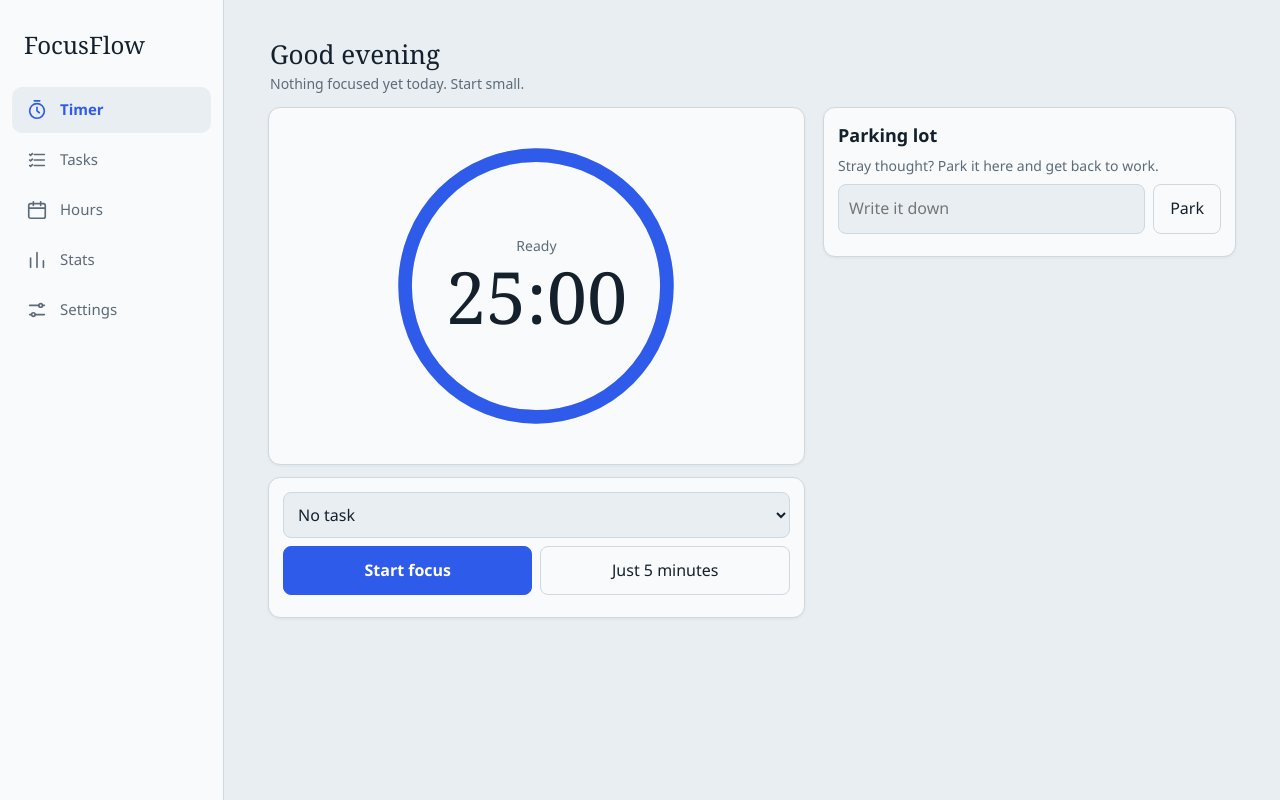
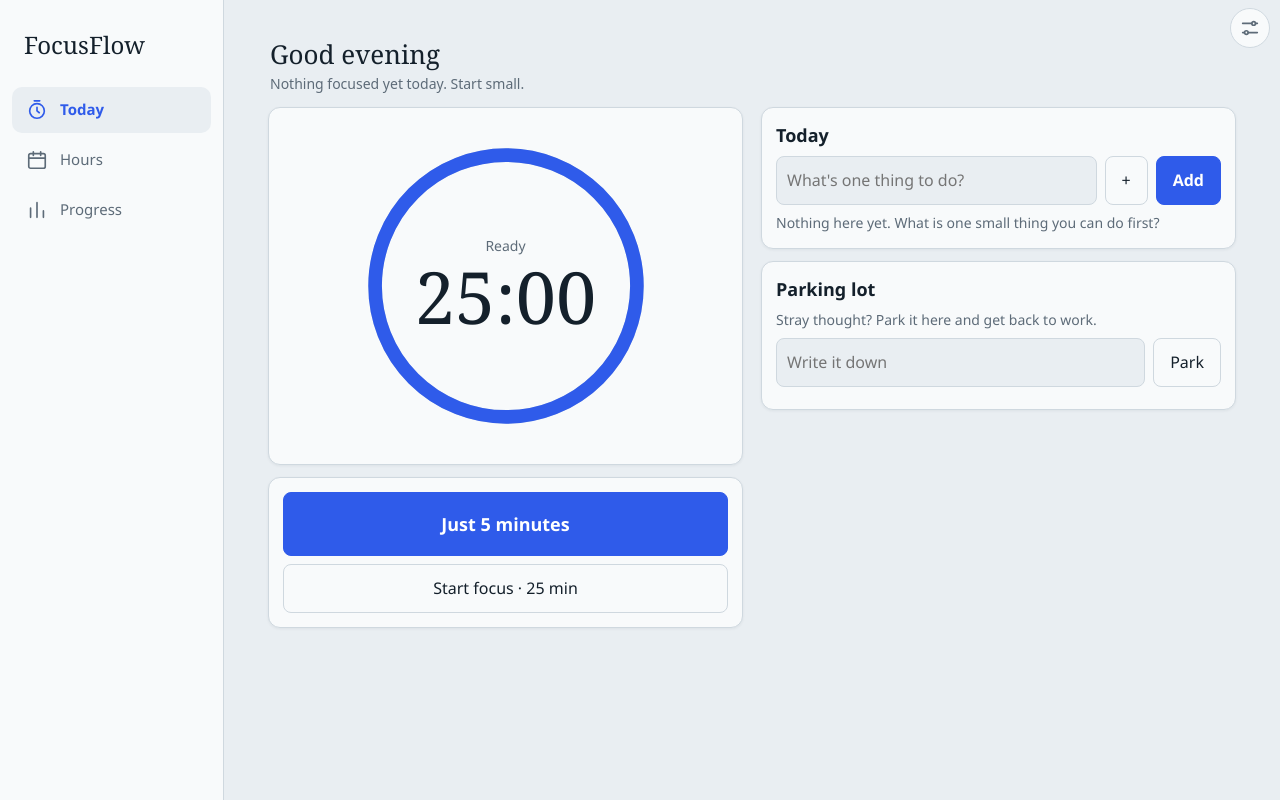
Before and after one commit to eronik91/focusflow, a plain HTML site: page index.html in a window 1280 px wide. Drawn offline with Linux system fonts and the light colour scheme.

Commit message:
Merge Timer and Tasks into one Today screen
Single Today screen with timer ring, Just 5 minutes, task input and top-3 list. Navigation reduced to Today, Hours, Progress with Settings as a corner gear. One-tap quit reasons, Gentle default, keep going +10 min at session end, weekly consistency instead of streak, quit-reason tally in Progress. Desktop two-column layout. Bump cache to v9.

```diff
--- a/index.html
+++ b/index.html
@@ -29,6 +29,11 @@ input,select{font:inherit;width:100%;padding:10px;border-radius:8px;border:1px s
 .rin .big{font-size:clamp(48px,17vw,68px);margin:4px 0}
 .hi{font:400 26px Georgia,serif;margin:4px 2px 14px}.hi small{display:block;font:14px system-ui,sans-serif;color:var(--mu);margin-top:2px}
 .card{box-shadow:0 1px 3px rgba(20,32,43,.06)}button:active{transform:scale(.97)}
+.cta{width:100%;padding:18px;font-size:18px}#go{width:100%;margin-top:8px}
+.item.cur{border-left:3px solid var(--ac);padding-left:8px}.item[data-t]{cursor:pointer}
+#db{flex-wrap:wrap}#db button{flex:1 1 40%}
+.gear{position:fixed;top:calc(8px + env(safe-area-inset-top));right:10px;z-index:6;width:40px;height:40px;padding:0;border-radius:50%;display:flex;align-items:center;justify-content:center;color:var(--mu);background:var(--card)}
+.gear svg{width:22px;height:22px;fill:none;stroke:currentColor;stroke-width:1.8;stroke-linecap:round;stroke-linejoin:round}
 .sw{width:40px;height:40px;border-radius:50%;padding:0;border:3px solid var(--card);outline:1px solid var(--line)}.row .sw{flex:0 0 40px}.sw.on{outline:3px solid var(--tx)}
 .big{font:400 84px/1 "Iowan Old Style",Georgia,serif;font-variant-numeric:tabular-nums;margin:10px 0}
 .mu{color:var(--mu);font-size:14px}
@@ -59,29 +64,38 @@ nav{top:0;right:auto;width:224px;flex-direction:column;gap:4px;border-top:0;bord
 nav button{flex:0 0 auto;flex-direction:row;justify-content:flex-start;gap:12px;font-size:15px;padding:12px 14px;border-radius:10px;width:100%}
 nav button.on{background:var(--bg)}
 .big{font-size:112px}.rin .big{font-size:72px}#tclock{font-size:84px!important}
-#v-timer.on,#v-time.on,#v-stats.on,#v-set.on{display:grid;gap:0 18px;align-items:start}
-#v-timer.on{grid-template-columns:1.3fr 1fr}#v-timer .hi{grid-column:1/-1}#v-timer #parkc{grid-column:2;grid-row:2/span 2}#parkc.hide{display:block!important}
+#v-time.on,#v-stats.on,#v-set.on{display:grid;gap:0 18px;align-items:start}
+.cols{display:grid;grid-template-columns:1fr 1fr;gap:18px;align-items:start}
+#parkc.hide{display:block!important}
 #v-time.on{grid-template-columns:360px 1fr}#v-time>.card:nth-child(3){grid-column:2;grid-row:1/span 2}
 #v-stats.on,#v-set.on{grid-template-columns:1fr 1fr}#v-stats>.card:first-child{grid-column:1/-1}
 #v-tasks.on{max-width:720px}
 }
 dialog label{display:block;margin-top:8px}
 #print{display:none}
-@media print{body{background:#fff!important;color:#000!important;padding:0!important;font:11pt/1.4 system-ui,"Segoe UI",sans-serif}main,nav,dialog{display:none!important}#print{display:block}#print h1{font-size:22pt;margin:0 0 8px}#print table{width:100%;border-collapse:collapse}#print th,#print td{border-bottom:1px solid #aaa;padding:5px 6px;text-align:left;vertical-align:top}#print .r{text-align:right}#print .s td{font-weight:600;background:#f0f0f0}#print .tt{font-weight:600;font-size:13pt;margin:10px 0 0}}
+@media print{body{background:#fff!important;color:#000!important;padding:0!important;font:11pt/1.4 system-ui,"Segoe UI",sans-serif}main,nav,dialog,.gear{display:none!important}#print{display:block}#print h1{font-size:22pt;margin:0 0 8px}#print table{width:100%;border-collapse:collapse}#print th,#print td{border-bottom:1px solid #aaa;padding:5px 6px;text-align:left;vertical-align:top}#print .r{text-align:right}#print .s td{font-weight:600;background:#f0f0f0}#print .tt{font-weight:600;font-size:13pt;margin:10px 0 0}}
 </style></head><body>
+<button class="gear" id="gear" data-v="set" aria-label="Settings"><svg viewBox="0 0 24 24" aria-hidden="true"><path d="M4 7h10M18 7h2M4 17h2M10 17h10"/><circle cx="16" cy="7" r="2"/><circle cx="8" cy="17" r="2"/></svg></button>
 <main>
 <section id="v-timer" class="on">
   <div class="hi" id="hi"></div>
+  <div class="cols">
+  <div class="colL">
   <div class="card tank"><div class="ringw"><svg viewBox="0 0 220 220" aria-hidden="true"><circle class="rt" cx="110" cy="110" r="96"/><circle id="ring" class="rp" cx="110" cy="110" r="96"/></svg>
     <div class="rin"><div class="mu" id="lbl">Ready</div><div class="big" id="time">25:00</div><div class="mu" id="cur"></div></div></div>
   </div>
   <div class="card">
-    <select id="task" aria-label="Current task"></select>
-    <div id="idle" class="row">
-      <button class="p" id="go">Start focus</button>
-      <button id="mini">Just 5 minutes</button>
-    </div>
+    <div id="idle"><button class="p cta" id="mini">Just 5 minutes</button><button id="go">Start focus</button></div>
     <div id="run" class="row hide"><button id="stop">Quit</button></div>
+  </div>
+  </div>
+  <div class="colR">
+  <div class="card" id="tasks">
+    <h2>Today</h2>
+    <div class="row"><input id="tin" placeholder="What's one thing to do?" aria-label="New task"><button id="tplus" aria-label="Add client" style="flex:0">+</button><button class="p" id="tadd" style="flex:0">Add</button></div>
+    <input id="tcin" class="hide" list="cls" placeholder="Client (optional)" aria-label="Client" style="margin-top:8px">
+    <div id="tlist"></div>
+    <button id="tall" class="hide" style="width:100%;margin-top:8px">Show all</button>
   </div>
   <div class="card" id="parkc">
     <h2>Parking lot</h2>
@@ -89,12 +103,7 @@ dialog label{display:block;margin-top:8px}
     <div class="row"><input id="pin" placeholder="Write it down"><button id="padd" style="flex:0">Park</button></div>
     <div id="plist"></div>
   </div>
-</section>
-<section id="v-tasks">
-  <div class="card"><h2>Tasks</h2>
-    <input id="tcin" list="cls" placeholder="Client (optional)" aria-label="Client" style="margin-bottom:8px">
-    <div class="row"><input id="tin" placeholder="Add a task"><button class="p" id="tadd" style="flex:0">Add</button></div>
-    <div id="tlist"></div>
+  </div>
   </div>
 </section>
 <section id="v-time">
@@ -107,9 +116,9 @@ dialog label{display:block;margin-top:8px}
   <div class="card"><div class="row"><button id="tadd2">+ Add entry</button><button class="p" id="trep">PDF report</button></div><div id="tents"></div></div>
 </section>
 <section id="v-stats">
-  <div class="card stats"><div><b id="s1">0</b><span class="mu">min today</span></div><div><b id="s2">0</b><span class="mu">day streak</span></div><div><b id="s3">0</b><span class="mu">sessions</span></div></div>
+  <div class="card stats"><div><b id="s1">0</b><span class="mu">min today</span></div><div><b id="s2">0</b><span class="mu">days this week</span></div><div><b id="s3">0</b><span class="mu">sessions</span></div></div>
   <div class="card"><h2>Last 7 days</h2><div class="bars" id="bars"></div><div style="height:18px"></div></div>
-  <div class="card"><h2>Recent quits</h2><div id="quits" class="mu"></div></div>
+  <div class="card"><h2>What gets in the way</h2><div id="quits" class="mu"></div></div>
 </section>
 <section id="v-set">
   <div class="card"><h2>Strictness</h2>
@@ -121,7 +130,7 @@ dialog label{display:block;margin-top:8px}
   <div class="card"><h2>Sync</h2><div class="mu" id="sync">Loading…</div><div class="row"><button class="p" id="sbtn" disabled>Sign in with Google</button></div></div>
 </section>
 </main>
-<nav><div class="brand">FocusFlow</div><button data-v="timer" class="on"><svg viewBox="0 0 24 24" aria-hidden="true"><circle cx="12" cy="13" r="8"/><path d="M12 9v4l2.5 2M9 2h6"/></svg><span>Timer</span></button><button data-v="tasks"><svg viewBox="0 0 24 24" aria-hidden="true"><path d="M9 6h11M9 12h11M9 18h11M4 6l1 1 2-2M4 12l1 1 2-2M4 18l1 1 2-2"/></svg><span>Tasks</span></button><button data-v="time"><svg viewBox="0 0 24 24" aria-hidden="true"><rect x="3" y="5" width="18" height="16" rx="2"/><path d="M3 10h18M8 3v4M16 3v4"/></svg><span>Hours</span></button><button data-v="stats"><svg viewBox="0 0 24 24" aria-hidden="true"><path d="M5 20V10M12 20V4M19 20v-7"/></svg><span>Stats</span></button><button data-v="set"><svg viewBox="0 0 24 24" aria-hidden="true"><path d="M4 7h10M18 7h2M4 17h2M10 17h10"/><circle cx="16" cy="7" r="2"/><circle cx="8" cy="17" r="2"/></svg><span>Settings</span></button></nav>
+<nav><div class="brand">FocusFlow</div><button data-v="timer" class="on"><svg viewBox="0 0 24 24" aria-hidden="true"><circle cx="12" cy="13" r="8"/><path d="M12 9v4l2.5 2M9 2h6"/></svg><span>Today</span></button><button data-v="time"><svg viewBox="0 0 24 24" aria-hidden="true"><rect x="3" y="5" width="18" height="16" rx="2"/><path d="M3 10h18M8 3v4M16 3v4"/></svg><span>Hours</span></button><button data-v="stats"><svg viewBox="0 0 24 24" aria-hidden="true"><path d="M5 20V10M12 20V4M19 20v-7"/></svg><span>Progress</span></button></nav>
 <dialog id="edlg"><h2 id="edt">Entry</h2>
  <label class="mu">Date<input type="date" id="ed-d"></label>
  <div class="row"><label class="mu">In<input type="time" id="ed-i"></label><label class="mu">Out<input type="time" id="ed-o"></label></div>
@@ -139,14 +148,14 @@ dialog label{display:block;margin-top:8px}
 <script>
 const $=s=>document.querySelector(s),K='focusflow.v1',day=d=>(d||new Date()).toLocaleDateString('en-CA');
 const esc=s=>s.replace(/[&<>"]/g,c=>({'&':'&amp;','<':'&lt;','>':'&gt;','"':'&quot;'}[c]));
-let S=Object.assign({set:{f:25,s:5,l:15,lv:'firm'},tasks:[],log:[],park:[],streak:0,last:null,cycle:0,timer:null,cur:null,ts:[],clk:null,inv:{}},JSON.parse(localStorage.getItem(K)||'null')||{});
+let S=Object.assign({set:{f:25,s:5,l:15,lv:'gentle'},tasks:[],log:[],park:[],streak:0,last:null,cycle:0,timer:null,cur:null,ts:[],clk:null,inv:{}},JSON.parse(localStorage.getItem(K)||'null')||{});
 const pick=o=>({set:o.set,tasks:o.tasks,log:o.log,park:o.park,streak:o.streak,last:o.last,cycle:o.cycle,timer:o.timer,cur:o.cur,ts:o.ts||[],clk:o.clk||null,inv:o.inv||{}});
 let lastJ=JSON.stringify(pick(S));
 const save=()=>{const j=JSON.stringify(pick(S));if(j!==lastJ){lastJ=j;S.u=Date.now();window.cloudPush&&cloudPush()}localStorage.setItem(K,JSON.stringify(S))};
 window.FF={get:()=>({p:pick(S),u:S.u||0}),
  apply:r=>{const m=mergeTs(S.ts,r.ts||[]),rm=new Map((r.ts||[]).map(e=>[e.id,e.u])),ch=m.some(e=>rm.get(e.id)!==e.u);Object.assign(S,pick(r),{ts:m,u:r.u});lastJ=JSON.stringify(pick(S));localStorage.setItem(K,JSON.stringify(S));render();if(ch){lastJ='';save()}},
  merge:rts=>{const m=mergeTs(S.ts,rts||[]);if(JSON.stringify(m)!==JSON.stringify(S.ts)){S.ts=m;lastJ='';save();render()}else window.cloudPush&&cloudPush()}};
-const LVD={gentle:'Skip breaks and quit any time.',firm:'Quitting needs a reason. Breaks can\'t be skipped.',strict:'Firm rules, and quitting a focus session resets your streak.'};
+const LVD={gentle:'Skip breaks and quit any time, with an optional reason.',firm:"Quitting needs a reason. Breaks can't be skipped.",strict:"Firm rules, and a quit means that day doesn't count toward your week."};
 
 function ask(msg,btns,inp){$('#dm').textContent=msg;const i=$('#di');i.classList.toggle('hide',!inp);i.value='';const b=$('#db');b.innerHTML='';
  btns.forEach(([l,fn,p])=>{const e=document.createElement('button');e.textContent=l;if(p)e.className='p';
@@ -164,14 +173,12 @@ function done(t){S.log.push({d:day(),m:Math.round(t.total/60),task:t.task,ok:1})
 function finish(){const t=S.timer;S.timer=null;beep();navigator.vibrate&&navigator.vibrate([120,60,120]);
  if(t.mode==='focus'){done(t);if(!t.mini)S.cycle++;notify('Session complete','Nice work.');save();render();
   if(t.mini)ask('5 minutes done. Keep going?',[['Stop here',()=>{}],['Full session',()=>start('focus',S.set.f),1]]);
-  else ask('Last 10%: is this task finished?',[['Needs another round',brk],['Task done',()=>{const k=S.tasks.find(x=>x.id===t.task);if(k)k.done=1;save();render();brk()},1]]);
+  else ask('Nice work. What next?',[['Keep going +10 min',()=>start('focus',10)],['Task done',()=>{const k=S.tasks.find(x=>x.id===t.task);if(k)k.done=1;save();render();brk()}],['Take a break',brk,1]]);
  }else{notify('Break over','Ready for the next session?');save();render()}}
 function stop(){const t=S.timer;if(!t)return;
  if(t.mode!=='focus'){S.timer=null;save();render();return}
- const lv=S.set.lv;
- ask('Quit this session? What got in the way?',[['Keep going',()=>{}],['Quit',why=>{
-  S.log.push({d:day(),m:Math.round((t.total-(t.end-Date.now())/1000)/60),task:t.task,ok:0,why});
-  if(lv==='strict'){S.streak=0;S.last=null}S.timer=null;save();render();if(S.clk)setTimeout(()=>ask('Session ended. Keep the clock running?',[['Keep running',()=>{}],['Clock out',clockOut,1]]),50)},1]],lv==='gentle'?1:2)}
+ const lv=S.set.lv,quit=why=>{S.log.push({d:day(),m:Math.round((t.total-(t.end-Date.now())/1000)/60),task:t.task,ok:0,why,s:lv==='strict'?1:0});S.timer=null;save();render();if(S.clk)setTimeout(()=>ask('Session ended. Keep the clock running?',[['Keep running',()=>{}],['Clock out',clockOut,1]]),50)};
+ ask('Quit this session? What got in the way?',[['Keep going',()=>{},1],...['Distracted','Too hard','Interrupted','Tired','Other'].map(r=>[r,()=>quit(r)]),...(lv==='gentle'?[['Just stop',()=>quit('')]]:[])])}
 
 const fmt=s=>Math.floor(s/60)+':'+String(s%60).padStart(2,'0');
 function paint(){const t=S.timer;if(!t)return;const left=Math.max(0,Math.ceil((t.end-Date.now())/1000));
@@ -185,17 +192,18 @@ function render(){const t=S.timer,m=t?t.mode:'idle';document.body.dataset.m=m;
  $('#lbl').textContent=t?(m==='focus'?(t.mini?'Just 5 minutes':'Focus'):m==='short'?'Break':'Long break'):'Ready';
  if(t)paint();else{$('#time').textContent=fmt(S.set.f*60);$('#ring').style.strokeDashoffset=0;document.title='FocusFlow'}
  const open=S.tasks.filter(x=>!x.done);if(!open.find(x=>x.id===S.cur))S.cur=open[0]?.id||null;
- $('#task').innerHTML='<option value="">No task</option>'+open.map(x=>`<option value="${x.id}"${x.id===S.cur?' selected':''}>${esc(x.t)}</option>`).join('');
- $('#task').value=S.cur||'';
- $('#plist').innerHTML=S.park.map((p,i)=>`<div class="item"><span>${esc(p)}</span><button data-p="${i}" aria-label="Remove">✕</button></div>`).join('');
- $('#tlist').innerHTML=S.tasks.map(x=>`<div class="item${x.done?' d':''}"><input type="checkbox" data-d="${x.id}"${x.done?' checked':''} aria-label="Done"><span>${esc(x.t)}${x.c?'<br><small class="mu">'+esc(x.c)+'</small>':''}</span><small class="mu">${S.log.filter(l=>l.task===x.id&&l.ok).length} sessions</small><button data-x="${x.id}" aria-label="Delete">✕</button></div>`).join('')||'<div class="mu">No tasks yet. Add the one you keep avoiding.</div>';
+  $('#plist').innerHTML=S.park.map((p,i)=>`<div class="item"><span>${esc(p)}</span><button data-p="${i}" aria-label="Remove">✕</button></div>`).join('');
+ {const L=S.tasks.filter(x=>!x.done),Dn=S.tasks.filter(x=>x.done),V=SHOWALL?[...L,...Dn]:L.slice(0,3);
+ $('#tlist').innerHTML=V.map(x=>{const n=S.log.filter(l=>l.task===x.id&&l.ok).length;return `<div class="item${x.done?' d':''}${x.id===S.cur&&!x.done?' cur':''}" data-t="${x.id}"><input type="checkbox" data-d="${x.id}"${x.done?' checked':''} aria-label="Done"><span>${esc(x.t)}${x.c?'<br><small class="mu">'+esc(x.c)+'</small>':''}</span>${n?'<small class="mu">'+n+' sessions</small>':''}<button data-x="${x.id}" aria-label="Delete">✕</button></div>`}).join('')||'<div class="mu">Nothing here yet. What is one small thing you can do first?</div>';
+ $('#tall').classList.toggle('hide',!(L.length>3||Dn.length));$('#tall').textContent=SHOWALL?'Show less':'Show all ('+S.tasks.length+')'}
+ $('#tasks').classList.toggle('hide',!!t&&t.mode==='focus');
  const td=day(),ok=S.log.filter(l=>l.ok);
- $('#s1').textContent=ok.filter(l=>l.d===td).reduce((a,l)=>a+l.m,0);$('#s2').textContent=S.streak;$('#s3').textContent=ok.length;
+ $('#s1').textContent=ok.filter(l=>l.d===td).reduce((a,l)=>a+l.m,0);$('#s2').textContent=wk();$('#s3').textContent=ok.length;
  let w=[];for(let i=6;i>=0;i--){const d=new Date(Date.now()-i*864e5);w.push([d.toLocaleDateString('en',{weekday:'short'}),ok.filter(l=>l.d===day(d)).reduce((a,l)=>a+l.m,0)])}
  const mx=Math.max(30,...w.map(x=>x[1]));
  $('#bars').innerHTML=w.map(([n,v])=>`<div style="height:${v/mx*100}%" title="${v} min"><small>${n}</small></div>`).join('');
- const q=S.log.filter(l=>!l.ok).slice(-5).reverse();
- $('#quits').innerHTML=q.length?q.map(l=>`${l.d}: ${esc(l.why||'no reason given')}`).join('<br>'):'None yet.';
+ const qc={};S.log.filter(l=>!l.ok&&l.why).forEach(l=>qc[l.why]=(qc[l.why]||0)+1);const qe=Object.entries(qc).sort((a,b)=>b[1]-a[1]);
+ $('#quits').innerHTML=qe.length?qe.map(([r,n])=>`<div class="item"><span>${esc(r)}</span><b>${n}</b></div>`).join(''):"Nothing yet. That's a good sign.";
  document.querySelectorAll('#lv button').forEach(b=>b.classList.toggle('on',b.dataset.l===S.set.lv));
  $('#lvd').textContent=LVD[S.set.lv];$('#sf').value=S.set.f;$('#ss').value=S.set.s;$('#sl').value=S.set.l;
  $('#parkc').classList.toggle('hide',!(t&&t.mode==='focus'));renderTs();renderHi();save()}
@@ -203,17 +211,15 @@ function render(){const t=S.timer,m=t?t.mode:'idle';document.body.dataset.m=m;
 $('#go').onclick=()=>start('focus',S.set.f);
 $('#mini').onclick=()=>start('focus',5,1);
 $('#stop').onclick=stop;
-$('#task').onchange=e=>{S.cur=e.target.value||null;save()};
 const addP=()=>{const v=$('#pin').value.trim();if(v){S.park.push(v);$('#pin').value='';render()}};
 $('#padd').onclick=addP;$('#pin').onkeydown=e=>e.key==='Enter'&&addP();
 const addT=()=>{const v=$('#tin').value.trim();if(v){S.tasks.push({id:Date.now()+'',t:v,c:$('#tcin').value.trim(),done:0});$('#tin').value='';render()}};
 $('#tadd').onclick=addT;$('#tin').onkeydown=e=>e.key==='Enter'&&addT();
 $('#plist').onclick=e=>{const i=e.target.dataset.p;if(i!=null){S.park.splice(i,1);render()}};
-$('#tlist').onclick=e=>{const d=e.target.dataset;if(d.x){S.tasks=S.tasks.filter(x=>x.id!==d.x);render()}};
+
 $('#tlist').onchange=e=>{const k=S.tasks.find(x=>x.id===e.target.dataset.d);if(k){k.done=e.target.checked?1:0;render()}};
 $('#lv').onclick=e=>{if(e.target.dataset.l){S.set.lv=e.target.dataset.l;render()}};
 [['sf','f'],['ss','s'],['sl','l']].forEach(([id,k])=>$('#'+id).onchange=e=>{S.set[k]=Math.max(1,+e.target.value||S.set[k]);render()});
-document.querySelectorAll('nav button').forEach(b=>b.onclick=()=>{document.querySelectorAll('nav button,section').forEach(x=>x.classList.remove('on'));b.classList.add('on');$('#v-'+b.dataset.v).classList.add('on')});
 const mergeTs=(a,b)=>{const m=new Map();[...a,...b].forEach(e=>{const o=m.get(e.id);if(!o||(e.u||0)>(o.u||0))m.set(e.id,e)});return[...m.values()]};
 const live=()=>S.ts.filter(e=>!e.del),mn=ms=>Math.floor(ms/6e4)*6e4,dstr=ms=>day(new Date(ms)),tm=ms=>new Date(ms).toLocaleTimeString([],{hour:'2-digit',minute:'2-digit'}),hhmm=ms=>new Date(ms).toTimeString().slice(0,5),dec=ms=>(ms/36e5).toFixed(2);
 const hms=ms=>{const s=Math.floor(ms/1e3);return Math.floor(s/3600)+':'+String(Math.floor(s/60)%60).padStart(2,'0')+':'+String(s%60).padStart(2,'0')};
@@ -231,8 +237,8 @@ function clockOut(){const c=S.clk;if(!c)return;S.ts.push({id:Date.now()+'',in:c.
 $('#tio').onclick=()=>{if(S.clk)return clockOut();S.clk={in:mn(Date.now()),task:$('#ttask').value.trim(),c:$('#tcl').value.trim()};render()};
 $('#ttask').oninput=e=>{const k=S.tasks.find(x=>!x.done&&x.t===e.target.value);if(k&&k.c&&!$('#tcl').value)$('#tcl').value=k.c};
 $('#acs').onclick=e=>{const a=e.target.dataset.ac;if(a!=null){S.set.ac=a;render()}};
-function renderHi(){const h=new Date().getHours(),td=day(),m=S.log.filter(l=>l.ok&&l.d===td).reduce((a,l)=>a+l.m,0),t=S.timer,k=t&&S.tasks.find(x=>x.id===t.task);
- $('#hi').innerHTML=(h<12?'Good morning':h<18?'Good afternoon':'Good evening')+`<small>${m?m+' min focused today':'Nothing focused yet today. Start small.'}${S.streak?' · '+S.streak+'-day streak':''}</small>`;
+function renderHi(){const h=new Date().getHours(),td=day(),m=S.log.filter(l=>l.ok&&l.d===td).reduce((a,l)=>a+l.m,0),t=S.timer,k=S.tasks.find(x=>x.id===(t?t.task:S.cur));$('#go').textContent='Start focus · '+S.set.f+' min';
+ $('#hi').innerHTML=(h<12?'Good morning':h<18?'Good afternoon':'Good evening')+`<small>${m?m+' min focused today':'Nothing focused yet today. Start small.'}${wk()?' · '+wk()+'/7 days this week':''}</small>`;
  $('#cur').textContent=k?k.t:'';document.documentElement.style.setProperty('--ac',S.set.ac||'');
  document.querySelectorAll('#acs button').forEach(b=>b.classList.toggle('on',b.dataset.ac===(S.set.ac||'')))}
 let EID=null;
@@ -258,6 +264,14 @@ $('#r-g').onclick=()=>{const f=$('#r-f').value,t=$('#r-t').value,c=$('#r-c').val
  h+=`</tbody></table><p class="tt">Total hours: ${hm(tot)} (${dec(tot)} h)</p>`;
  if(rt)h+=`<p class="tt">Rate: ${esc(cu)} ${rt.toFixed(2)} / hour<br>Amount due: ${esc(cu)} ${(tot/36e5*rt).toFixed(2)}</p>`;
  $('#print').innerHTML=h;save();setTimeout(()=>window.print(),100)};
+let SHOWALL=false;
+const wk=()=>{const a=new Set(),b=new Set(),f=day(new Date(Date.now()-6*864e5));S.log.forEach(l=>{if(l.d<f)return;if(l.ok)a.add(l.d);if(l.s)b.add(l.d)});b.forEach(d=>a.delete(d));return a.size};
+$('#tall').onclick=()=>{SHOWALL=!SHOWALL;render()};
+$('#tplus').onclick=()=>$('#tcin').classList.toggle('hide');
+$('#tlist').onclick=e=>{const d=e.target.dataset;if(d.x){S.tasks=S.tasks.filter(x=>x.id!==d.x);render()}else if(e.target.tagName!=='INPUT'){const r=e.target.closest('.item');if(r&&!r.classList.contains('d')){S.cur=r.dataset.t;render()}}};
+function goTo(v){document.querySelectorAll('nav button,section').forEach(x=>x.classList.remove('on'));$('#v-'+v).classList.add('on');const b=document.querySelector('nav [data-v="'+v+'"]');if(b)b.classList.add('on');window.scrollTo(0,0)}
+document.querySelectorAll('[data-v]').forEach(b=>b.onclick=()=>goTo(b.dataset.v));
+if(!S.set.m2){S.set.lv='gentle';S.set.m2=1;save()}
 setInterval(tick,250);document.addEventListener('visibilitychange',tick);
 render();tick();
 if('serviceWorker'in navigator)navigator.serviceWorker.register('sw.js').catch(()=>{});
--- a/sw.js
+++ b/sw.js
@@ -1,4 +1,4 @@
-const C='focusflow-v8',F=['./','./index.html','./manifest.webmanifest','./icon-192.png','./icon-512.png'];
+const C='focusflow-v9',F=['./','./index.html','./manifest.webmanifest','./icon-192.png','./icon-512.png'];
 self.addEventListener('install',e=>{e.waitUntil(caches.open(C).then(c=>c.addAll(F.map(u=>new Request(u,{cache:'reload'})))));self.skipWaiting()});
 self.addEventListener('activate',e=>e.waitUntil(caches.keys().then(k=>Promise.all(k.filter(x=>x!==C).map(x=>caches.delete(x)))).then(()=>self.clients.claim())));
 self.addEventListener('fetch',e=>{if(e.request.method!=='GET'||new URL(e.request.url).origin!==location.origin)return;
```
